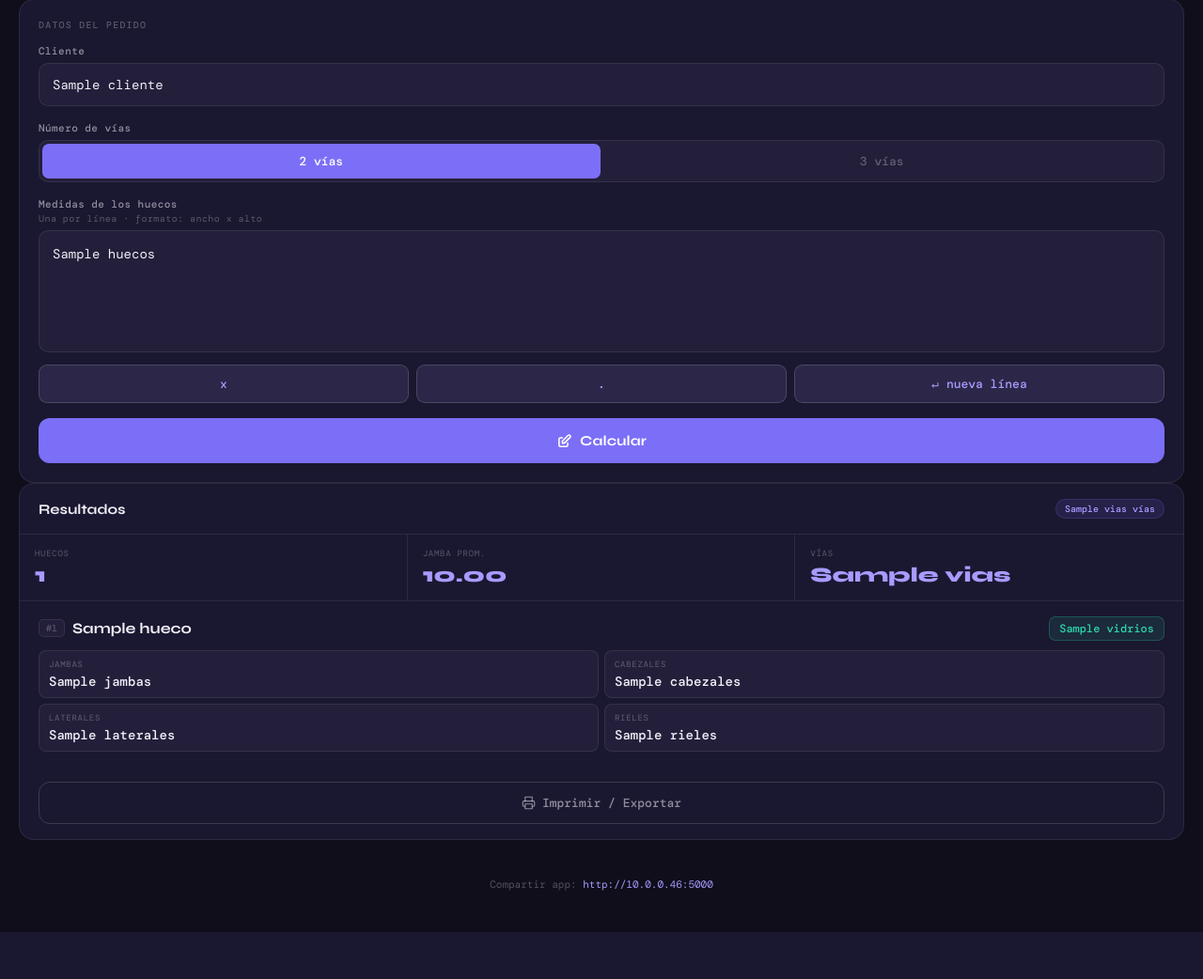
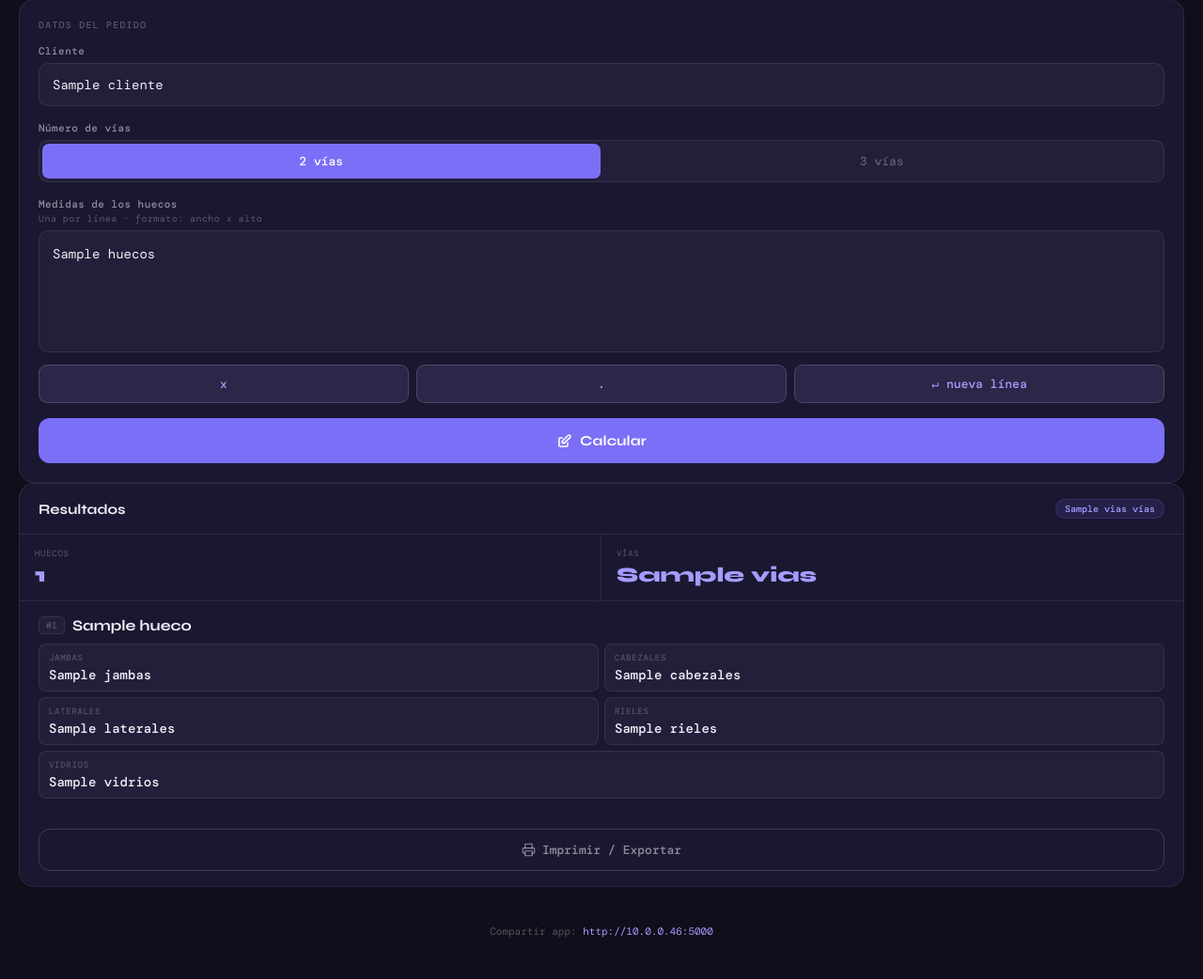
Before and after one commit to EnmanuelD22/ventanas-p65, a Flask app: template ventanas-p65-mobile/templates/index.html in a window 1280 px wide. Shown: the part 77-1119 px from the top of the page at 94% size. Before the commit the page ends 1069 px from the top, so only its background shows below. Run offline with Flask 3, Linux system fonts and the light colour scheme; the template is opened without the code that fills it: most values are stand-ins (such as "Sample title", 1, 10 or a date in 2020).

Commit message:
Refactor stats-strip layout and remove Jamba calculation

```diff
--- a/ventanas-p65-mobile/templates/index.html
+++ b/ventanas-p65-mobile/templates/index.html
@@ -476,18 +476,10 @@
                 </div>
             </div>
 
-            <div class="stats-strip">
+            <div class="stats-strip" style="grid-template-columns: repeat(2,1fr);">
                 <div class="stat-cell">
                     <div class="stat-lbl">Huecos</div>
                     <div class="stat-val">{{ resultados | length }}</div>
-                </div>
-                <div class="stat-cell">
-                    <div class="stat-lbl">Jamba prom.</div>
-                    <div class="stat-val">
-                        {% set ns = namespace(total=0) %}
-                        {% for r in resultados %}{% set ns.total = ns.total + r.jambas | float %}{% endfor %}
-                        {{ "%.2f" | format(ns.total / resultados | length) }}
-                    </div>
                 </div>
                 <div class="stat-cell">
                     <div class="stat-lbl">Vías</div>
@@ -503,7 +495,6 @@
                             <span class="result-num">#{{ loop.index }}</span>
                             <span class="result-hueco">{{ r.hueco }}</span>
                         </div>
-                        <span class="vid-chip">{{ r.vidrios }}</span>
                     </div>
                     <div class="result-grid">
                         <div class="result-field">
@@ -521,6 +512,10 @@
                         <div class="result-field">
                             <div class="result-field-lbl">Rieles</div>
                             <div class="result-field-val">{{ r.rieles }}</div>
+                        </div>
+                        <div class="result-field" style="grid-column: span 2;">
+                            <div class="result-field-lbl">Vidrios</div>
+                            <div class="result-field-val">{{ r.vidrios }}</div>
                         </div>
                     </div>
                 </div>
```
